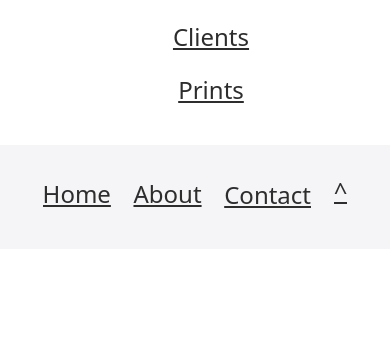
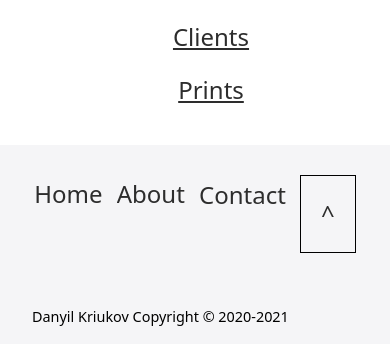
Before and after one commit to maximfedoretswebdev/Danyil_Kriukov, a plain HTML site: page index.html in a window 390 px wide. Shown: the part 3271-3615 px from the top of the page. Before the commit the page ends 3520 px from the top, so only its background shows below. Drawn offline with nearby package versions, Linux system fonts and the light colour scheme; a script that the page names is missing.

Commit message:
Add files via upload

```diff
--- a/decoration.css
+++ b/decoration.css
@@ -569,6 +569,7 @@ footer{
   margin-top: 2%;
   background-color: #f5f5f7;
   color: #ffffff;
+  font-weight: lighter;
 }
 
 
@@ -577,7 +578,7 @@ footer{
     padding: 20px;
     display: flex;
     flex-direction: row;
-    justify-content: space-evenly;
+    justify-content:space-around;
     text-emphasis: none;
     text-align: center;
   }
@@ -585,3 +586,72 @@ footer{
 .moreLinks2 li{
   color: #2d2d2d;
 }
+
+
+
+
+
+
+ /* Media Queries */
+ @media screen and (max-width:767px){
+
+  .moreLinks2{
+    margin-top: 2%;
+    padding: 20px;
+    display: flex;
+    flex-direction: row;
+    justify-content:space-evenly;
+    text-emphasis: none;
+    text-align: center;
+    text-decoration: none;
+  }
+
+.moreLinks2 li{
+  color: #2d2d2d;
+  text-decoration: none;
+}
+
+
+
+ }
+
+
+
+
+
+
+
+
+
+
+
+footer .socialLinks{
+  color: #000000;
+  display: flex;
+  flex-direction: row;
+  justify-content:space-between;
+  margin: 2% 5% 0 0;
+  font-weight: normal;
+}
+
+
+
+
+ /* Media Queries */
+ @media screen and (max-width:767px){
+
+  .socialLinks li{
+    display: flex;
+    flex-direction: column;
+    justify-content: space-between;
+    text-decoration: none;
+    font-size: normal;
+    font-size: .9rem;
+  }
+
+  .socialLinks .insta{
+    display: none;
+  }
+
+
+ }
--- a/index.html
+++ b/index.html
@@ -190,8 +190,19 @@
         <li>Contact</li>
         </a>
         <a href="#welcomeSection">
-        <li>^</li>
+        <li style="padding: 20px; border: 1px solid black;">^</li>
         </a>
+    </ul>
+
+    <ul class="socialLinks">
+        <li>Danyil Kriukov
+            Copyright © 2020-<script>document.write(new Date().getFullYear())</script>
+        </li>
+        <li class="insta">Instagram</li>
+    </ul>
+
+    <ul>
+
     </ul>
 </footer>
 
```
